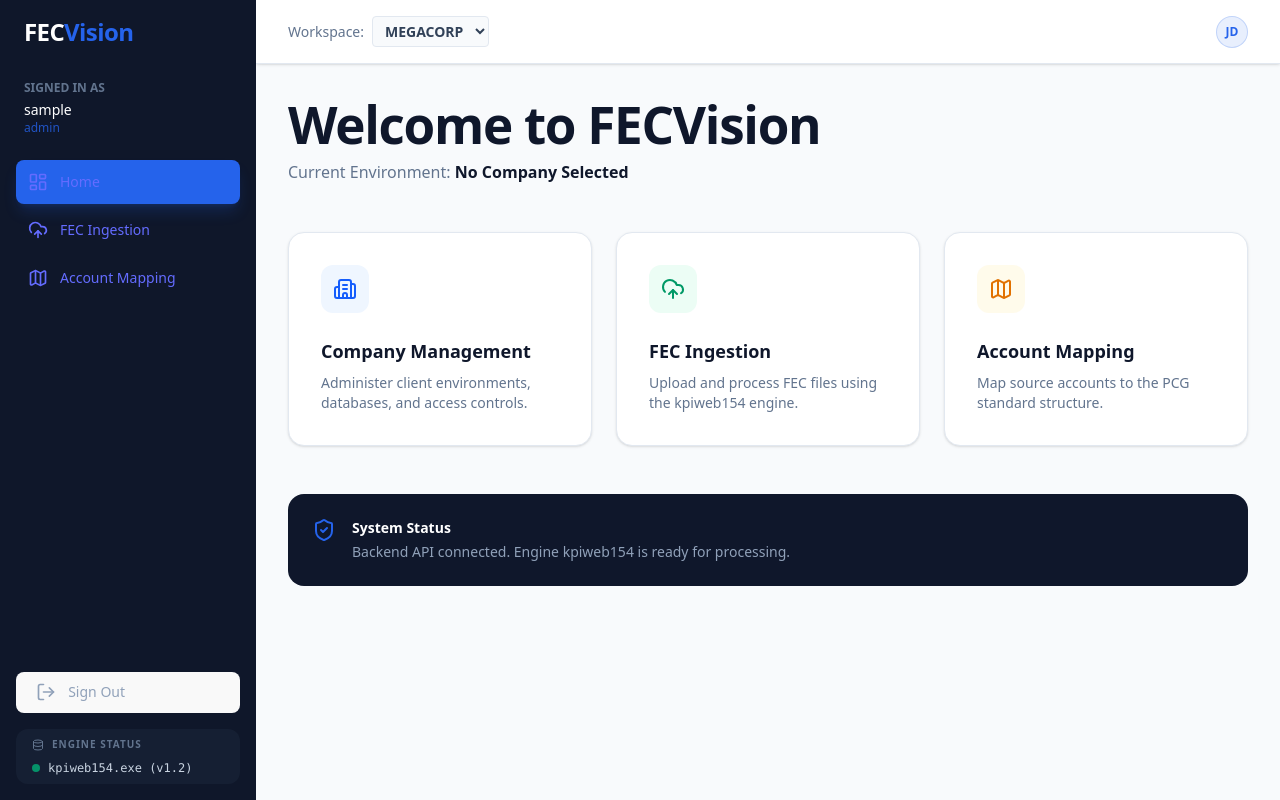
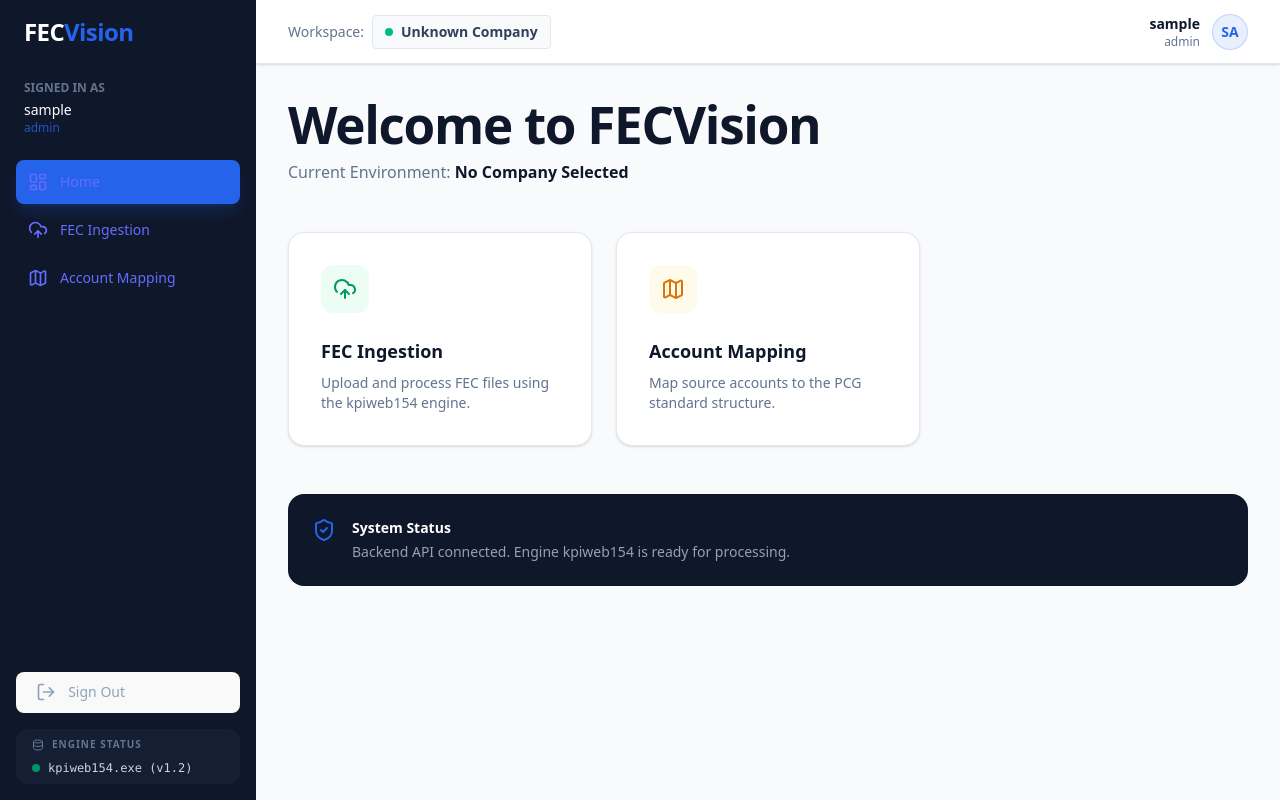
Before and after one commit to racap-a/fec-vesion-ui-proto, a React (Vite) app: page / in a window 1280 px wide. Built offline with nearby package versions, Linux system fonts and the light colour scheme; no server answers; sample sign-in values are in the browser's storage.

Commit message:
fix: UI based user role, home page and header

```diff
--- a/src/components/Layout.tsx
+++ b/src/components/Layout.tsx
@@ -1,7 +1,19 @@
 import { Outlet } from 'react-router-dom';
 import { Sidebar } from './Sidebar';
 
+import { useAuth } from '../context/AuthContext';
+
 const Layout = () => {
+    const { user } = useAuth();
+
+    // Get initials from Full Name or Username
+    const getInitials = () => {
+        if (user?.fullName) {
+            return user.fullName.split(' ').map(n => n[0]).join('').toUpperCase().substring(0, 2);
+        }
+        return user?.username?.substring(0, 2).toUpperCase() || 'GU';
+    };
+
     return (
         <div className="flex h-screen bg-slate-50 overflow-hidden">
             {/* Sidebar - Fixed width */}
@@ -13,13 +25,21 @@ const Layout = () => {
                 <header className="h-16 bg-white border-b border-slate-200 flex items-center justify-between px-8 shrink-0 shadow-sm z-10">
                     <div className="flex items-center gap-2">
                         <span className="text-sm font-medium text-slate-500">Workspace:</span>
-                        <select className="bg-slate-50 border border-slate-200 rounded text-sm font-semibold px-2 py-1 text-slate-700 hover:border-slate-300 transition-colors cursor-pointer outline-none focus:ring-2 focus:ring-brand-primary/10">
-                            <option>MEGACORP</option>
-                            <option>ACME_INC</option>
-                        </select>
+                        <div className="flex items-center gap-2 bg-slate-50 border border-slate-200 rounded px-3 py-1.5 min-w-[150px]">
+                            <div className={`w-2 h-2 rounded-full ${user?.role === 'Admin' ? 'bg-purple-500' : 'bg-emerald-500'}`} />
+                            <span className="text-sm font-semibold text-slate-700">
+                                {user?.role === 'Admin' ? 'Global Admin' : (user?.companyName || 'Unknown Company')}
+                            </span>
+                        </div>
                     </div>
-                    <div className="h-8 w-8 rounded-full bg-brand-primary/10 border border-brand-primary/20 flex items-center justify-center text-brand-primary text-xs font-bold">
-                        JD
+                    <div className="flex items-center gap-3">
+                        <div className="text-right hidden md:block">
+                            <div className="text-sm font-bold text-slate-900">{user?.fullName || user?.username}</div>
+                            <div className="text-xs text-slate-500">{user?.role}</div>
+                        </div>
+                        <div className="h-9 w-9 rounded-full bg-brand-primary/10 border border-brand-primary/20 flex items-center justify-center text-brand-primary text-sm font-bold">
+                            {getInitials()}
+                        </div>
                     </div>
                 </header>
 
--- a/src/pages/Dashboard.tsx
+++ b/src/pages/Dashboard.tsx
@@ -16,6 +16,7 @@ const Dashboard = () => {
 
             <div className="grid grid-cols-1 md:grid-cols-3 gap-6">
                 {/* Admin Module */}
+                {user?.role === 'Admin' && (
                     <Link to="/admin/companies" className="group bg-white p-8 rounded-2xl border border-slate-200 shadow-sm hover:shadow-md transition-all">
                         <div className="w-12 h-12 bg-blue-50 text-blue-600 rounded-xl flex items-center justify-center mb-6 group-hover:scale-110 transition-transform">
                             <Building2 size={24} />
@@ -23,6 +24,7 @@ const Dashboard = () => {
                         <h3 className="text-lg font-bold text-slate-900 mb-2">Company Management</h3>
                         <p className="text-slate-500 text-sm">Administer client environments, databases, and access controls.</p>
                     </Link>
+                )}
 
                 {/* Ingestion Module */}
                 <Link to="/ingestion" className="group bg-white p-8 rounded-2xl border border-slate-200 shadow-sm hover:shadow-md transition-all">
```
Lines whose indentation alone changed are shown as unchanged.
